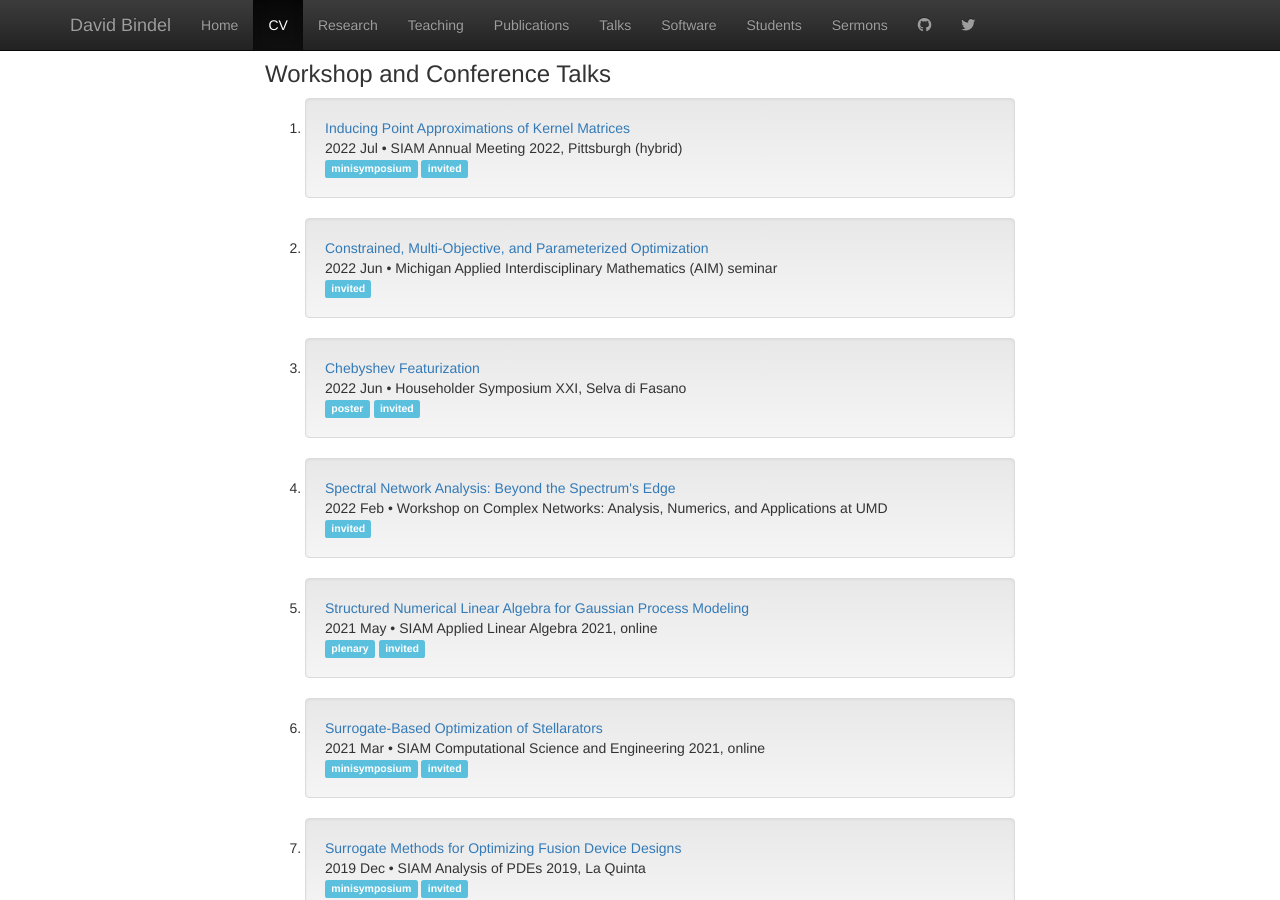
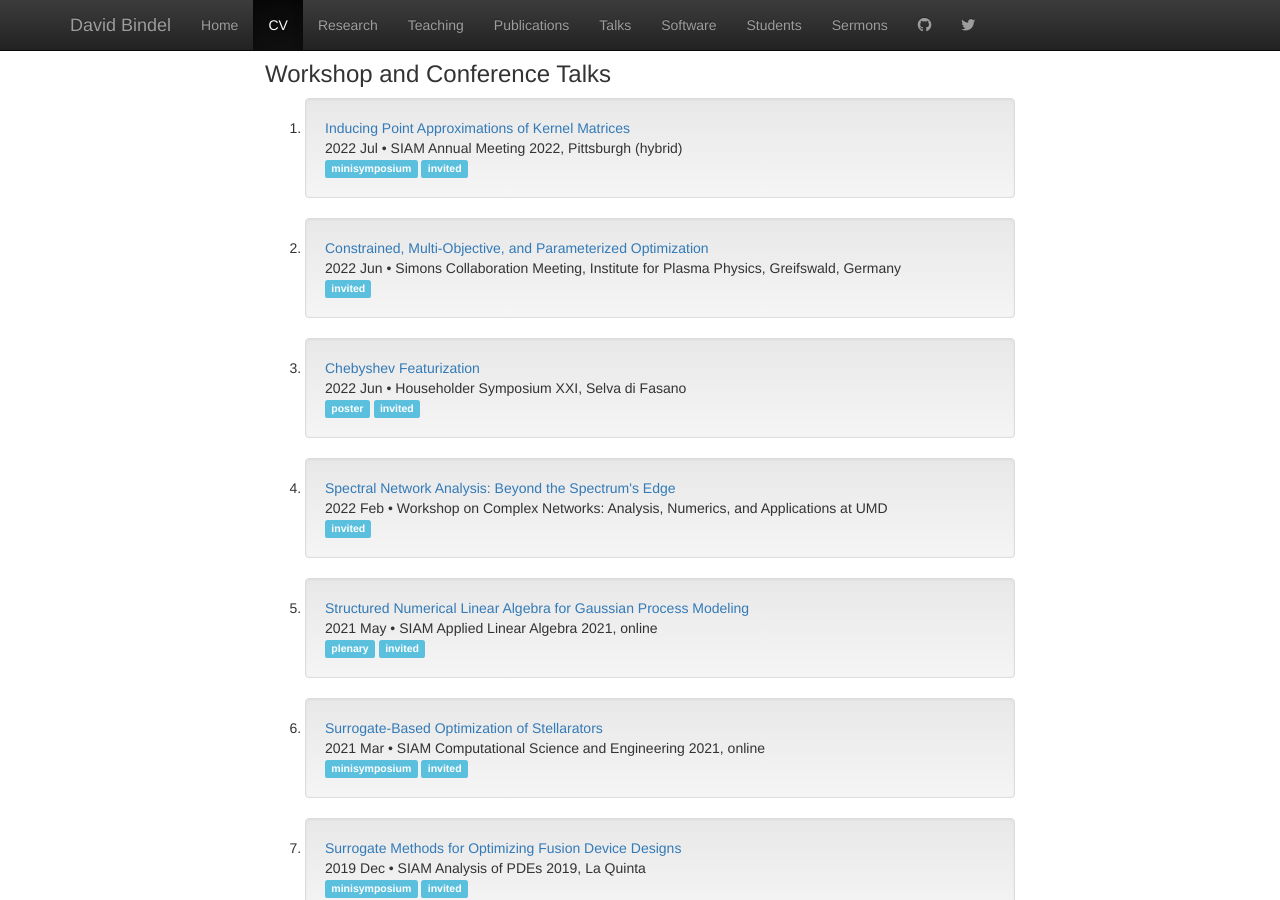
Before and after one commit to dbindel/cornell_web, a Jekyll site: the page built from vita.html, in a window 1280 px wide and 900 px high, scrolled down 8283 px. Built offline with Jekyll 4.4.1, drawn with Linux system fonts in a browser that asks for light colours; nearby versions of some CDN libraries.

Commit message:
Fix "where" for Greifswald talk.

```diff
--- a/_data/present.yml
+++ b/_data/present.yml
@@ -1326,7 +1326,6 @@
   tags: [stellarator]
   type: [meeting, external, invited]
   where: "Simons Collaboration Meeting, Institute for Plasma Physics, Greifswald, Germany"
-  where: Michigan Applied Interdisciplinary Mathematics (AIM) seminar
 -
   file: 2022-07-siam/siam-jul22.pdf
   title: "Inducing Point Approximations of Kernel Matrices"
```
